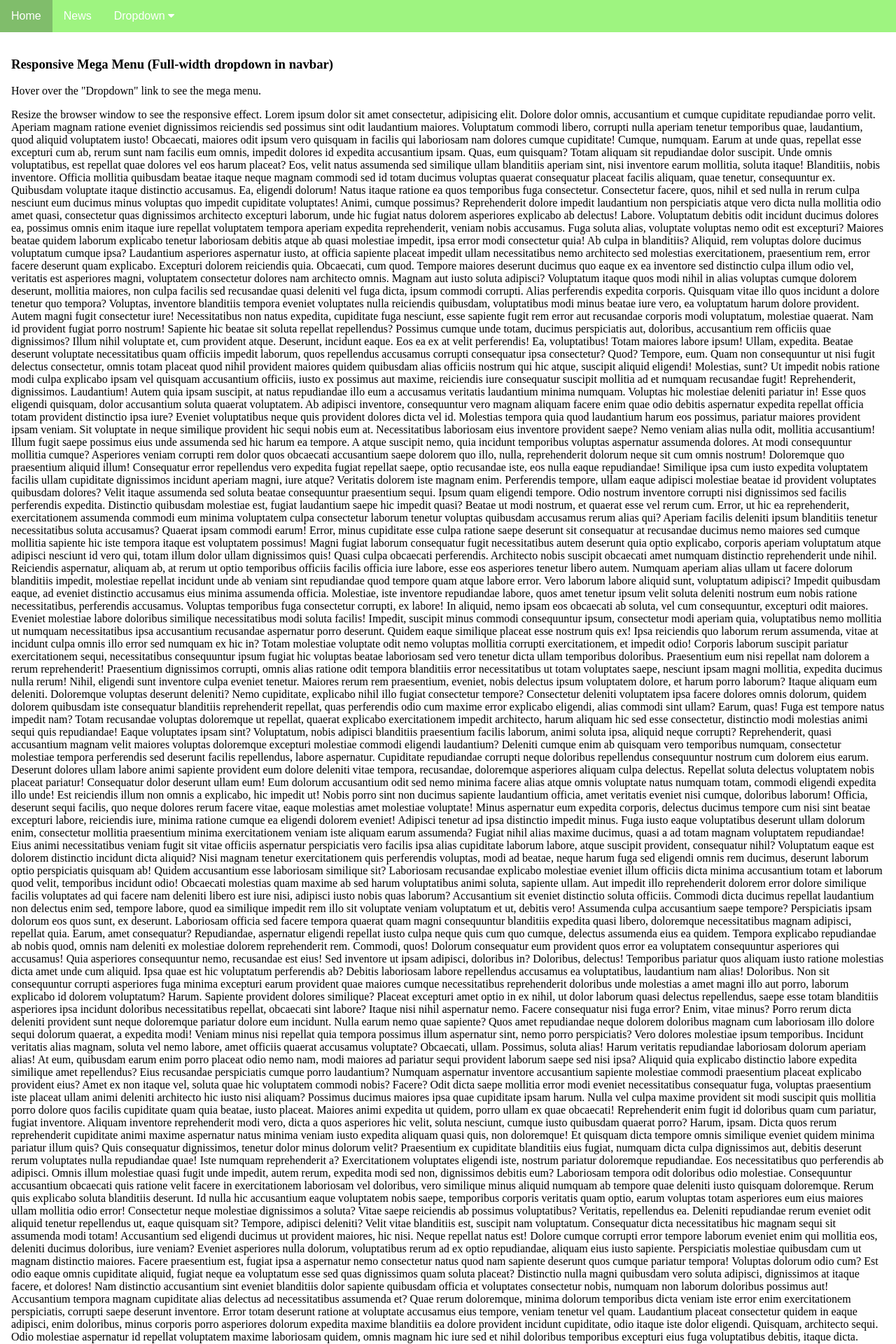
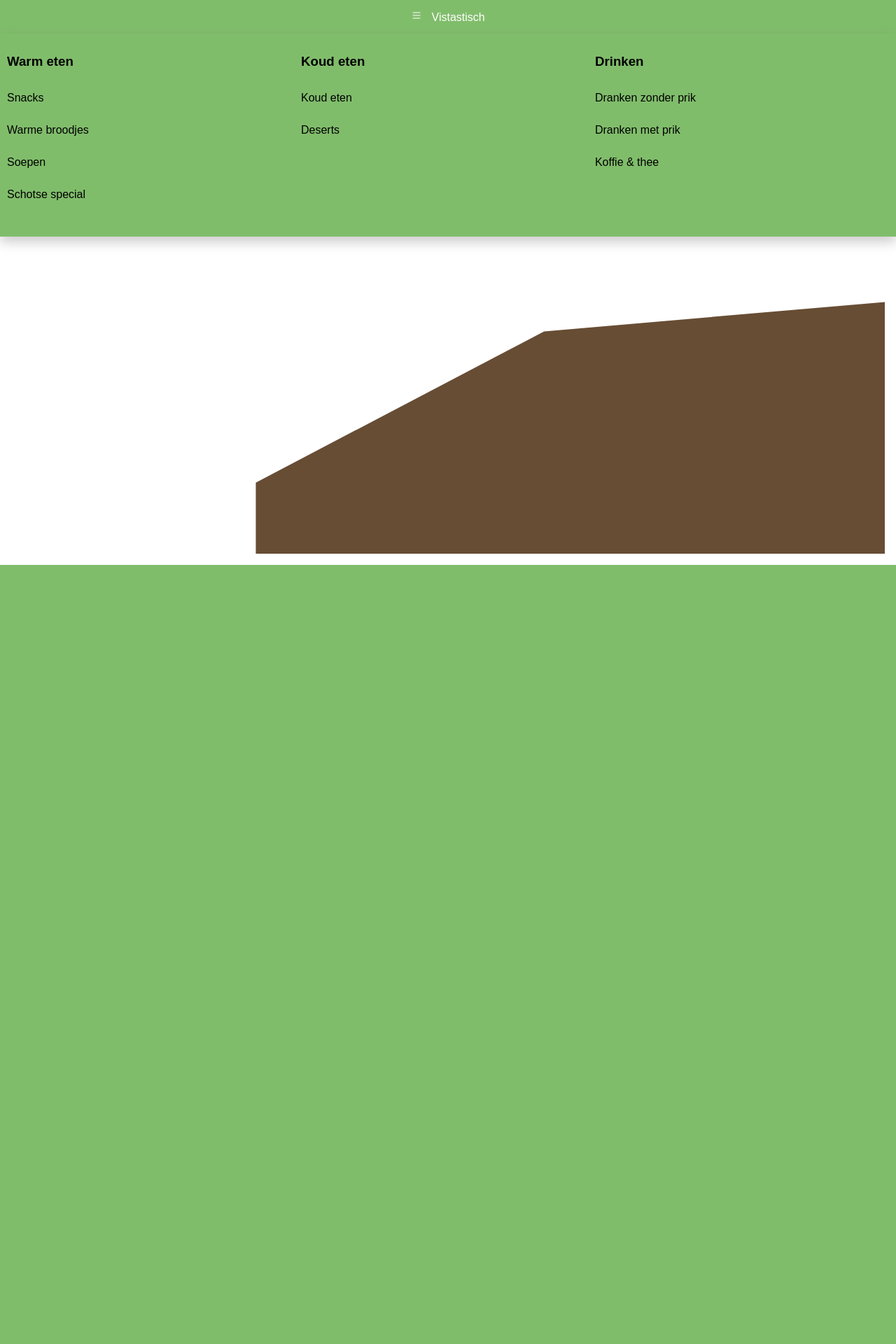
Before and after one commit to hetgameboekje/Horeca, a PHP site: page / in a window 1280 px wide. Shown: the top 1920 px of the page at 70% size. After the commit the page ends 807 px from the top, so only its background shows below. Run offline with PHP 8.4, Linux system fonts and the light colour scheme.

Commit message:
updated index

```diff
--- a/websites/index.html
+++ b/websites/index.html
@@ -10,12 +10,10 @@
 </head>
 <body>
     <div class="navbar">
-  <a href="#home">Home</a>
-  <a href="#news">News</a>
   <div class="dropdown">
-    <button class="dropbtn">Dropdown
-      <i class="fa fa-caret-down"></i>
-    </button>
+    <center class="dropbtn"><svg class="bi bi-list" xmlns="http://www.w3.org/2000/svg" width="1em" height="1em" fill="currentColor" viewBox="0 0 16 16">
+      <path fill-rule="evenodd" d="M2.5 12a.5.5 0 0 1 .5-.5h10a.5.5 0 0 1 0 1H3a.5.5 0 0 1-.5-.5zm0-4a.5.5 0 0 1 .5-.5h10a.5.5 0 0 1 0 1H3a.5.5 0 0 1-.5-.5zm0-4a.5.5 0 0 1 .5-.5h10a.5.5 0 0 1 0 1H3a.5.5 0 0 1-.5-.5z"></path>
+  </svg>&nbsp;&nbsp; Vistastisch</center>
     <div class="dropdown-content">
       <div class="row">
         <div class="column">
@@ -40,111 +38,12 @@
     </div>
   </div>
 </div>
-
+<div class="spacenavbar"></div>
 <div style="padding:16px">
   <h3>Responsive Mega Menu (Full-width dropdown in navbar)</h3>
   <p>Hover over the "Dropdown" link to see the mega menu.</p>
   <p>Resize the browser window to see the responsive effect.
-    Lorem ipsum dolor sit amet consectetur, adipisicing elit. Dolore dolor omnis, accusantium et cumque cupiditate repudiandae porro velit. Aperiam magnam ratione eveniet dignissimos reiciendis sed possimus sint odit laudantium maiores.
-    Voluptatum commodi libero, corrupti nulla aperiam tenetur temporibus quae, laudantium, quod aliquid voluptatem iusto! Obcaecati, maiores odit ipsum vero quisquam in facilis qui laboriosam nam dolores cumque cupiditate! Cumque, numquam.
-    Earum at unde quas, repellat esse excepturi cum ab, rerum sunt nam facilis eum omnis, impedit dolores id expedita accusantium ipsam. Quas, eum quisquam? Totam aliquam sit repudiandae dolor suscipit.
-    Unde omnis voluptatibus, est repellat quae dolores vel eos harum placeat? Eos, velit natus assumenda sed similique ullam blanditiis aperiam sint, nisi inventore earum mollitia, soluta itaque! Blanditiis, nobis inventore.
-    Officia mollitia quibusdam beatae itaque neque magnam commodi sed id totam ducimus voluptas quaerat consequatur placeat facilis aliquam, quae tenetur, consequuntur ex. Quibusdam voluptate itaque distinctio accusamus. Ea, eligendi dolorum!
-    Natus itaque ratione ea quos temporibus fuga consectetur. Consectetur facere, quos, nihil et sed nulla in rerum culpa nesciunt eum ducimus minus voluptas quo impedit cupiditate voluptates! Animi, cumque possimus?
-    Reprehenderit dolore impedit laudantium non perspiciatis atque vero dicta nulla mollitia odio amet quasi, consectetur quas dignissimos architecto excepturi laborum, unde hic fugiat natus dolorem asperiores explicabo ab delectus! Labore.
-    Voluptatum debitis odit incidunt ducimus dolores ea, possimus omnis enim itaque iure repellat voluptatem tempora aperiam expedita reprehenderit, veniam nobis accusamus. Fuga soluta alias, voluptate voluptas nemo odit est excepturi?
-    Maiores beatae quidem laborum explicabo tenetur laboriosam debitis atque ab quasi molestiae impedit, ipsa error modi consectetur quia! Ab culpa in blanditiis? Aliquid, rem voluptas dolore ducimus voluptatum cumque ipsa?
-    Laudantium asperiores aspernatur iusto, at officia sapiente placeat impedit ullam necessitatibus nemo architecto sed molestias exercitationem, praesentium rem, error facere deserunt quam explicabo. Excepturi dolorem reiciendis quia. Obcaecati, cum quod.
-    Tempore maiores deserunt ducimus quo eaque ex ea inventore sed distinctio culpa illum odio vel, veritatis est asperiores magni, voluptatem consectetur dolores nam architecto omnis. Magnam aut iusto soluta adipisci?
-    Voluptatum itaque quos modi nihil in alias voluptas cumque dolorem deserunt, mollitia maiores, non culpa facilis sed recusandae quasi deleniti vel fuga dicta, ipsum commodi corrupti. Alias perferendis expedita corporis.
-    Quisquam vitae illo quos incidunt a dolore tenetur quo tempora? Voluptas, inventore blanditiis tempora eveniet voluptates nulla reiciendis quibusdam, voluptatibus modi minus beatae iure vero, ea voluptatum harum dolore provident.
-    Autem magni fugit consectetur iure! Necessitatibus non natus expedita, cupiditate fuga nesciunt, esse sapiente fugit rem error aut recusandae corporis modi voluptatum, molestiae quaerat. Nam id provident fugiat porro nostrum!
-    Sapiente hic beatae sit soluta repellat repellendus? Possimus cumque unde totam, ducimus perspiciatis aut, doloribus, accusantium rem officiis quae dignissimos? Illum nihil voluptate et, cum provident atque. Deserunt, incidunt eaque.
-    Eos ea ex at velit perferendis! Ea, voluptatibus! Totam maiores labore ipsum! Ullam, expedita. Beatae deserunt voluptate necessitatibus quam officiis impedit laborum, quos repellendus accusamus corrupti consequatur ipsa consectetur? Quod?
-    Tempore, eum. Quam non consequuntur ut nisi fugit delectus consectetur, omnis totam placeat quod nihil provident maiores quidem quibusdam alias officiis nostrum qui hic atque, suscipit aliquid eligendi! Molestias, sunt?
-    Ut impedit nobis ratione modi culpa explicabo ipsam vel quisquam accusantium officiis, iusto ex possimus aut maxime, reiciendis iure consequatur suscipit mollitia ad et numquam recusandae fugit! Reprehenderit, dignissimos. Laudantium!
-    Autem quia ipsam suscipit, at natus repudiandae illo eum a accusamus veritatis laudantium minima numquam. Voluptas hic molestiae deleniti pariatur in! Esse quos eligendi quisquam, dolor accusantium soluta quaerat voluptatem.
-    Ab adipisci inventore, consequuntur vero magnam aliquam facere enim quae odio debitis aspernatur expedita repellat officia totam provident distinctio ipsa iure? Eveniet voluptatibus neque quis provident dolores dicta vel id.
-    Molestias tempora quia quod laudantium harum eos possimus, pariatur maiores provident ipsam veniam. Sit voluptate in neque similique provident hic sequi nobis eum at. Necessitatibus laboriosam eius inventore provident saepe?
-    Nemo veniam alias nulla odit, mollitia accusantium! Illum fugit saepe possimus eius unde assumenda sed hic harum ea tempore. A atque suscipit nemo, quia incidunt temporibus voluptas aspernatur assumenda dolores.
-    At modi consequuntur mollitia cumque? Asperiores veniam corrupti rem dolor quos obcaecati accusantium saepe dolorem quo illo, nulla, reprehenderit dolorum neque sit cum omnis nostrum! Doloremque quo praesentium aliquid illum!
-    Consequatur error repellendus vero expedita fugiat repellat saepe, optio recusandae iste, eos nulla eaque repudiandae! Similique ipsa cum iusto expedita voluptatem facilis ullam cupiditate dignissimos incidunt aperiam magni, iure atque?
-    Veritatis dolorem iste magnam enim. Perferendis tempore, ullam eaque adipisci molestiae beatae id provident voluptates quibusdam dolores? Velit itaque assumenda sed soluta beatae consequuntur praesentium sequi. Ipsum quam eligendi tempore.
-    Odio nostrum inventore corrupti nisi dignissimos sed facilis perferendis expedita. Distinctio quibusdam molestiae est, fugiat laudantium saepe hic impedit quasi? Beatae ut modi nostrum, et quaerat esse vel rerum cum.
-    Error, ut hic ea reprehenderit, exercitationem assumenda commodi eum minima voluptatem culpa consectetur laborum tenetur voluptas quibusdam accusamus rerum alias qui? Aperiam facilis deleniti ipsum blanditiis tenetur necessitatibus soluta accusamus?
-    Quaerat ipsam commodi earum! Error, minus cupiditate esse culpa ratione saepe deserunt sit consequatur at recusandae ducimus nemo maiores sed cumque mollitia sapiente hic iste tempora itaque est voluptatem possimus!
-    Magni fugiat laborum consequatur fugit necessitatibus autem deserunt quia optio explicabo, corporis aperiam voluptatum atque adipisci nesciunt id vero qui, totam illum dolor ullam dignissimos quis! Quasi culpa obcaecati perferendis.
-    Architecto nobis suscipit obcaecati amet numquam distinctio reprehenderit unde nihil. Reiciendis aspernatur, aliquam ab, at rerum ut optio temporibus officiis facilis officia iure labore, esse eos asperiores tenetur libero autem.
-    Numquam aperiam alias ullam ut facere dolorum blanditiis impedit, molestiae repellat incidunt unde ab veniam sint repudiandae quod tempore quam atque labore error. Vero laborum labore aliquid sunt, voluptatum adipisci?
-    Impedit quibusdam eaque, ad eveniet distinctio accusamus eius minima assumenda officia. Molestiae, iste inventore repudiandae labore, quos amet tenetur ipsum velit soluta deleniti nostrum eum nobis ratione necessitatibus, perferendis accusamus.
-    Voluptas temporibus fuga consectetur corrupti, ex labore! In aliquid, nemo ipsam eos obcaecati ab soluta, vel cum consequuntur, excepturi odit maiores. Eveniet molestiae labore doloribus similique necessitatibus modi soluta facilis!
-    Impedit, suscipit minus commodi consequuntur ipsum, consectetur modi aperiam quia, voluptatibus nemo mollitia ut numquam necessitatibus ipsa accusantium recusandae aspernatur porro deserunt. Quidem eaque similique placeat esse nostrum quis ex!
-    Ipsa reiciendis quo laborum rerum assumenda, vitae at incidunt culpa omnis illo error sed numquam ex hic in? Totam molestiae voluptate odit nemo voluptas mollitia corrupti exercitationem, et impedit odio!
-    Corporis laborum suscipit pariatur exercitationem sequi, necessitatibus consequuntur ipsum fugiat hic voluptas beatae laboriosam sed vero tenetur dicta ullam temporibus doloribus. Praesentium eum nisi repellat nam dolorem a rerum reprehenderit!
-    Praesentium dignissimos corrupti, omnis alias ratione odit tempora blanditiis error necessitatibus ut totam voluptates saepe, nesciunt ipsam magni mollitia, expedita ducimus nulla rerum! Nihil, eligendi sunt inventore culpa eveniet tenetur.
-    Maiores rerum rem praesentium, eveniet, nobis delectus ipsum voluptatem dolore, et harum porro laborum? Itaque aliquam eum deleniti. Doloremque voluptas deserunt deleniti? Nemo cupiditate, explicabo nihil illo fugiat consectetur tempore?
-    Consectetur deleniti voluptatem ipsa facere dolores omnis dolorum, quidem dolorem quibusdam iste consequatur blanditiis reprehenderit repellat, quas perferendis odio cum maxime error explicabo eligendi, alias commodi sint ullam? Earum, quas!
-    Fuga est tempore natus impedit nam? Totam recusandae voluptas doloremque ut repellat, quaerat explicabo exercitationem impedit architecto, harum aliquam hic sed esse consectetur, distinctio modi molestias animi sequi quis repudiandae!
-    Eaque voluptates ipsam sint? Voluptatum, nobis adipisci blanditiis praesentium facilis laborum, animi soluta ipsa, aliquid neque corrupti? Reprehenderit, quasi accusantium magnam velit maiores voluptas doloremque excepturi molestiae commodi eligendi laudantium?
-    Deleniti cumque enim ab quisquam vero temporibus numquam, consectetur molestiae tempora perferendis sed deserunt facilis repellendus, labore aspernatur. Cupiditate repudiandae corrupti neque doloribus repellendus consequuntur nostrum cum dolorem eius earum.
-    Deserunt dolores ullam labore animi sapiente provident eum dolore deleniti vitae tempora, recusandae, doloremque asperiores aliquam culpa delectus. Repellat soluta delectus voluptatem nobis placeat pariatur! Consequatur dolor deserunt ullam eum!
-    Eum dolorum accusantium odit sed nemo minima facere alias atque omnis voluptate natus numquam totam, commodi eligendi expedita illo unde! Est reiciendis illum non omnis a explicabo, hic impedit ut!
-    Nobis porro sint non ducimus sapiente laudantium officia, amet veritatis eveniet nisi cumque, doloribus laborum! Officia, deserunt sequi facilis, quo neque dolores rerum facere vitae, eaque molestias amet molestiae voluptate!
-    Minus aspernatur eum expedita corporis, delectus ducimus tempore cum nisi sint beatae excepturi labore, reiciendis iure, minima ratione cumque ea eligendi dolorem eveniet! Adipisci tenetur ad ipsa distinctio impedit minus.
-    Fuga iusto eaque voluptatibus deserunt ullam dolorum enim, consectetur mollitia praesentium minima exercitationem veniam iste aliquam earum assumenda? Fugiat nihil alias maxime ducimus, quasi a ad totam magnam voluptatem repudiandae!
-    Eius animi necessitatibus veniam fugit sit vitae officiis aspernatur perspiciatis vero facilis ipsa alias cupiditate laborum labore, atque suscipit provident, consequatur nihil? Voluptatum eaque est dolorem distinctio incidunt dicta aliquid?
-    Nisi magnam tenetur exercitationem quis perferendis voluptas, modi ad beatae, neque harum fuga sed eligendi omnis rem ducimus, deserunt laborum optio perspiciatis quisquam ab! Quidem accusantium esse laboriosam similique sit?
-    Laboriosam recusandae explicabo molestiae eveniet illum officiis dicta minima accusantium totam et laborum quod velit, temporibus incidunt odio! Obcaecati molestias quam maxime ab sed harum voluptatibus animi soluta, sapiente ullam.
-    Aut impedit illo reprehenderit dolorem error dolore similique facilis voluptates ad qui facere nam deleniti libero est iure nisi, adipisci iusto nobis quas laborum? Accusantium sit eveniet distinctio soluta officiis.
-    Commodi dicta ducimus repellat laudantium non delectus enim sed, tempore labore, quod ea similique impedit rem illo sit voluptate veniam voluptatum et ut, debitis vero! Assumenda culpa accusantium saepe tempore?
-    Perspiciatis ipsam dolorum eos quos sunt, ex deserunt. Laboriosam officia sed facere tempora quaerat quam magni consequuntur blanditiis expedita quasi libero, doloremque necessitatibus magnam adipisci, repellat quia. Earum, amet consequatur?
-    Repudiandae, aspernatur eligendi repellat iusto culpa neque quis cum quo cumque, delectus assumenda eius ea quidem. Tempora explicabo repudiandae ab nobis quod, omnis nam deleniti ex molestiae dolorem reprehenderit rem.
-    Commodi, quos! Dolorum consequatur eum provident quos error ea voluptatem consequuntur asperiores qui accusamus! Quia asperiores consequuntur nemo, recusandae est eius! Sed inventore ut ipsam adipisci, doloribus in? Doloribus, delectus!
-    Temporibus pariatur quos aliquam iusto ratione molestias dicta amet unde cum aliquid. Ipsa quae est hic voluptatum perferendis ab? Debitis laboriosam labore repellendus accusamus ea voluptatibus, laudantium nam alias! Doloribus.
-    Non sit consequuntur corrupti asperiores fuga minima excepturi earum provident quae maiores cumque necessitatibus reprehenderit doloribus unde molestias a amet magni illo aut porro, laborum explicabo id dolorem voluptatum? Harum.
-    Sapiente provident dolores similique? Placeat excepturi amet optio in ex nihil, ut dolor laborum quasi delectus repellendus, saepe esse totam blanditiis asperiores ipsa incidunt doloribus necessitatibus repellat, obcaecati sint labore?
-    Itaque nisi nihil aspernatur nemo. Facere consequatur nisi fuga error? Enim, vitae minus? Porro rerum dicta deleniti provident sunt neque doloremque pariatur dolore eum incidunt. Nulla earum nemo quae sapiente?
-    Quos amet repudiandae neque dolorem doloribus magnam cum laboriosam illo dolore sequi dolorum quaerat, a expedita modi! Veniam minus nisi repellat quia tempora possimus illum aspernatur sint, nemo porro perspiciatis?
-    Vero dolores molestiae ipsum temporibus. Incidunt veritatis alias magnam, soluta vel nemo labore, amet officiis quaerat accusamus voluptate? Obcaecati, ullam. Possimus, soluta alias! Harum veritatis repudiandae laboriosam dolorum aperiam alias!
-    At eum, quibusdam earum enim porro placeat odio nemo nam, modi maiores ad pariatur sequi provident laborum saepe sed nisi ipsa? Aliquid quia explicabo distinctio labore expedita similique amet repellendus?
-    Eius recusandae perspiciatis cumque porro laudantium? Numquam aspernatur inventore accusantium sapiente molestiae commodi praesentium placeat explicabo provident eius? Amet ex non itaque vel, soluta quae hic voluptatem commodi nobis? Facere?
-    Odit dicta saepe mollitia error modi eveniet necessitatibus consequatur fuga, voluptas praesentium iste placeat ullam animi deleniti architecto hic iusto nisi aliquam? Possimus ducimus maiores ipsa quae cupiditate ipsam harum.
-    Nulla vel culpa maxime provident sit modi suscipit quis mollitia porro dolore quos facilis cupiditate quam quia beatae, iusto placeat. Maiores animi expedita ut quidem, porro ullam ex quae obcaecati!
-    Reprehenderit enim fugit id doloribus quam cum pariatur, fugiat inventore. Aliquam inventore reprehenderit modi vero, dicta a quos asperiores hic velit, soluta nesciunt, cumque iusto quibusdam quaerat porro? Harum, ipsam.
-    Dicta quos rerum reprehenderit cupiditate animi maxime aspernatur natus minima veniam iusto expedita aliquam quasi quis, non doloremque! Et quisquam dicta tempore omnis similique eveniet quidem minima pariatur illum quis?
-    Quis consequatur dignissimos, tenetur dolor minus dolorum velit? Praesentium ex cupiditate blanditiis eius fugiat, numquam dicta culpa dignissimos aut, debitis deserunt rerum voluptates nulla repudiandae quae! Iste numquam reprehenderit a?
-    Exercitationem voluptates eligendi iste, nostrum pariatur doloremque repudiandae. Eos necessitatibus quo perferendis ab adipisci. Omnis illum molestiae quasi fugit unde impedit, autem rerum, expedita modi sed non, dignissimos debitis eum?
-    Laboriosam tempora odit doloribus odio molestiae. Consequuntur accusantium obcaecati quis ratione velit facere in exercitationem laboriosam vel doloribus, vero similique minus aliquid numquam ab tempore quae deleniti iusto quisquam doloremque.
-    Rerum quis explicabo soluta blanditiis deserunt. Id nulla hic accusantium eaque voluptatem nobis saepe, temporibus corporis veritatis quam optio, earum voluptas totam asperiores eum eius maiores ullam mollitia odio error!
-    Consectetur neque molestiae dignissimos a soluta? Vitae saepe reiciendis ab possimus voluptatibus? Veritatis, repellendus ea. Deleniti repudiandae rerum eveniet odit aliquid tenetur repellendus ut, eaque quisquam sit? Tempore, adipisci deleniti?
-    Velit vitae blanditiis est, suscipit nam voluptatum. Consequatur dicta necessitatibus hic magnam sequi sit assumenda modi totam! Accusantium sed eligendi ducimus ut provident maiores, hic nisi. Neque repellat natus est!
-    Dolore cumque corrupti error tempore laborum eveniet enim qui mollitia eos, deleniti ducimus doloribus, iure veniam? Eveniet asperiores nulla dolorum, voluptatibus rerum ad ex optio repudiandae, aliquam eius iusto sapiente.
-    Perspiciatis molestiae quibusdam cum ut magnam distinctio maiores. Facere praesentium est, fugiat ipsa a aspernatur nemo consectetur natus quod nam sapiente deserunt quos cumque pariatur tempora! Voluptas dolorum odio cum?
-    Est odio eaque omnis cupiditate aliquid, fugiat neque ea voluptatum esse sed quas dignissimos quam soluta placeat? Distinctio nulla magni quibusdam vero soluta adipisci, dignissimos at itaque facere, et dolores!
-    Nam distinctio accusantium sint eveniet blanditiis dolor sapiente quibusdam officia et voluptates consectetur nobis, numquam non laborum doloribus possimus aut! Accusantium tempora magnam cupiditate alias delectus ad necessitatibus assumenda et?
-    Quae rerum doloremque, minima dolorum temporibus dicta veniam iste error enim exercitationem perspiciatis, corrupti saepe deserunt inventore. Error totam deserunt ratione at voluptate accusamus eius tempore, veniam tenetur vel quam.
-    Laudantium placeat consectetur quidem in eaque adipisci, enim doloribus, minus corporis porro asperiores dolorum expedita maxime blanditiis ea dolore provident incidunt cupiditate, odio itaque iste dolor eligendi. Quisquam, architecto sequi.
-    Odio molestiae aspernatur id repellat voluptatem maxime laboriosam quidem, omnis magnam hic iure sed et nihil doloribus temporibus excepturi eius fuga voluptatibus debitis, itaque dicta. Accusantium ex maiores deleniti quis.
-    Enim, ad quia. Nostrum sequi libero ipsum sint enim nulla itaque optio. Reiciendis inventore explicabo, error mollitia vitae quis autem libero facilis soluta, ipsum reprehenderit ratione qui pariatur debitis incidunt!
-    Amet accusamus perferendis magni. Sunt vero tenetur reiciendis nisi mollitia ducimus nihil labore sapiente, error ad praesentium reprehenderit dignissimos sed et! Quos ullam fugiat non id, tempora impedit culpa et?
-    Enim a dolorum repudiandae incidunt delectus adipisci, corporis placeat rerum. Inventore consequatur facilis est officia beatae debitis aut commodi! Corrupti cumque ab vero autem esse quia nesciunt fugit quas eum.
-    Dolor, nihil ab ut veniam nulla a consectetur esse ex id, officia qui in soluta illum placeat earum eligendi, accusantium labore iste? Nam veritatis quia repellat tenetur, quae earum magni.
-    Iste laboriosam numquam minus ex possimus ea impedit. Consequatur veritatis iure ab porro, aperiam a. Quasi magni magnam obcaecati et! Impedit, odit repellat! Quaerat molestias, nulla repellat at ad fugiat?
-    Architecto odit, aspernatur laborum enim laboriosam ut quo voluptatum eius nobis, eaque quam magnam animi accusantium tenetur soluta, pariatur voluptate dolor tempora nihil nemo? Quia doloribus a culpa eveniet vel!
-    Recusandae, deleniti quaerat, laboriosam autem minus sint et facilis officiis obcaecati necessitatibus architecto explicabo, ea adipisci reprehenderit assumenda voluptatum aliquam provident iusto incidunt mollitia in commodi consectetur. Aliquam, ullam veniam.
-    Cumque quas dignissimos vero vel voluptate id asperiores iure officia necessitatibus incidunt reprehenderit provident culpa repellendus ullam at inventore, libero, velit consequatur adipisci fuga natus neque ad saepe sit? Sit?
-    Dicta error excepturi at, neque quasi minima temporibus nesciunt. Exercitationem, fuga! Voluptates nemo debitis nostrum quas, doloribus delectus veritatis ad itaque dolorum nam id aliquid natus unde exercitationem inventore impedit.
-    Officiis eum quam sit minima praesentium delectus, nesciunt aspernatur neque, vero soluta repellendus similique odit alias quae porro quod exercitationem voluptatum, hic numquam fugiat aliquam temporibus placeat. Minus, soluta cumque.
-    Corrupti eum deserunt vel perspiciatis atque! Repellendus inventore, doloremque sunt expedita officia odio, natus dolorem, maiores ad earum alias commodi porro pariatur aliquam facere ut illum dolore itaque quaerat unde.
-    Quisquam repellendus quidem fuga dolorum, magnam illo aliquid tenetur quae, eos nostrum ullam temporibus, possimus animi! Temporibus qui aperiam omnis, placeat deserunt quia sit amet laboriosam pariatur, excepturi similique modi.
-    Perspiciatis saepe voluptatibus sequi maiores id ipsa quibusdam deleniti inventore aliquid repellendus aspernatur rerum corporis molestiae voluptates, nam, earum minima, temporibus reiciendis dolores omnis dolorem quam tempora? Ipsum, necessitatibus voluptatibus.
-    Cum nostrum soluta quod facilis dolores? Dolores, ad. Ratione nulla saepe vero, optio, consectetur quibusdam nesciunt odit quaerat fuga, consequatur enim distinctio possimus? Possimus id, quae velit non dolorem quaerat.
-    Eaque voluptates commodi optio possimus quibusdam libero porro ratione fugit voluptatibus corporis qui ea dolor itaque accusantium officiis temporibus, illo, sit molestiae corrupti quia vel sequi, sapiente veniam! Rerum, sint.
-    Deleniti itaque expedita accusantium quo, officiis recusandae vitae qui consequuntur. Nemo exercitationem magni aspernatur, voluptas porro obcaecati earum mollitia quae, optio sapiente vitae repellendus sed consequuntur suscipit numquam ipsum. Quae?
-    Eligendi reiciendis facilis sapiente cupiditate. Earum expedita ipsam, illum minima quasi unde omnis voluptates placeat minus tempora officiis corrupti, facilis quia, aut neque eos quam cumque blanditiis. Dolores, repellendus consequatur.
-    Sit necessitatibus sunt commodi deleniti porro et quasi, facilis ipsam! Minima voluptatibus unde velit explicabo maxime repellendus, totam ex dolores, earum maiores, veniam amet assumenda natus error placeat. Quod, quia.
-    Nam architecto enim pariatur aperiam vel voluptatibus rem commodi, voluptatem recusandae eveniet molestias cum alias qui quas! Laborum, placeat enim alias vel id quas, et eos a cumque, qui illum.
-    Nulla odio laborum ex quasi autem vitae enim, voluptatem cupiditate cum eveniet consequatur ipsum ab modi architecto libero sapiente delectus deserunt voluptatum sunt eligendi ullam dolor suscipit amet. Cupiditate, pariatur!
+
   </p>
   <div class="footerbox"></div>
 </div>
--- a/websites/style.css
+++ b/websites/style.css
@@ -22,7 +22,6 @@
   }
 
   .dropdown {
-    float: left;
     overflow: hidden;
   }
 
```
